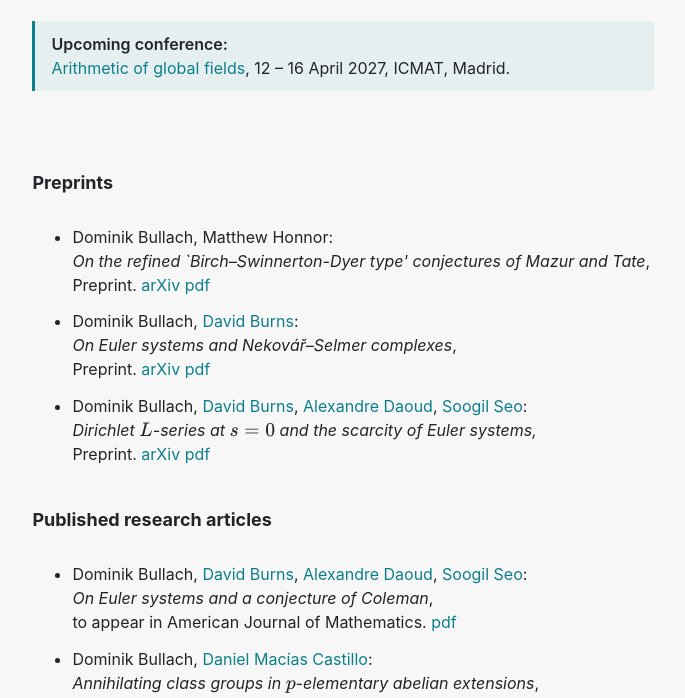
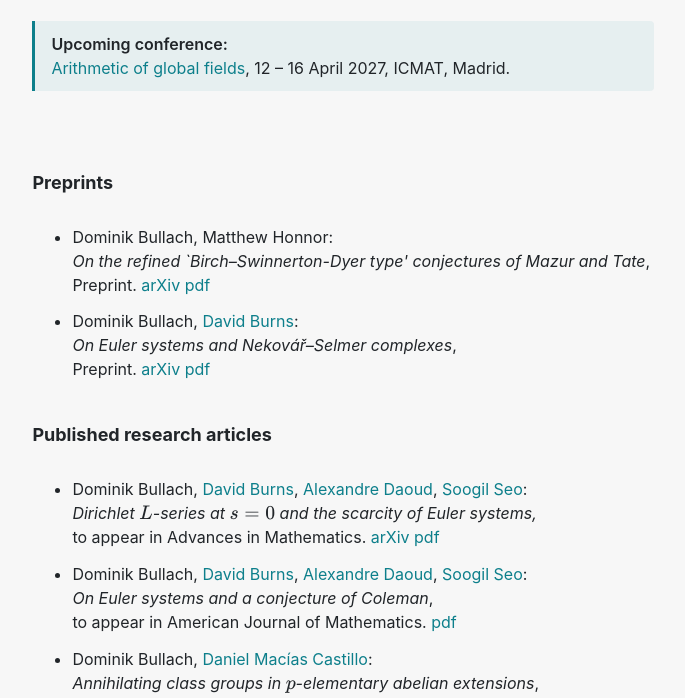
Before and after one commit to dominikbullach/dominikbullach.github.io, a plain HTML site: page index.html in a window 1280 px wide. Shown: the part 478-1176 px from the top of the page, without its empty margins (430-1115 px from the left). Drawn offline with nearby package versions, Linux system fonts and the light colour scheme; some packages are replaced by stand-ins of ours.

Commit message:
Update index.html

```diff
--- a/index.html
+++ b/index.html
@@ -91,21 +91,21 @@
             <a href="https://arxiv.org/abs/2509.13894">arXiv</a>
             <a href="bb.pdf">pdf</a>
             </li>
-      <li>
-      Dominik Bullach, <a href="https://davidburnsmaths.github.io/" >
-      David Burns</a>, <a href="http://www.p-adic.com">Alexandre Daoud</a>, <a href="https://sgseo.yonsei.ac.kr/">Soogil Seo</a>:<br>
-      <i>Dirichlet \(L\)-series at \(s = 0\) and the scarcity of Euler systems,
-      </i><br>
-      Preprint.
-      <a href="https://arxiv.org/abs/2111.14689">arXiv</a>
-      <a href="scarcity.pdf">pdf</a>
-      </li>
       </ul>
 
       <br>
 
       <h6>Published research articles</h6>
       <ul>
+		  <li>
+      Dominik Bullach, <a href="https://davidburnsmaths.github.io/" >
+      David Burns</a>, <a href="http://www.p-adic.com">Alexandre Daoud</a>, <a href="https://sgseo.yonsei.ac.kr/">Soogil Seo</a>:<br>
+      <i>Dirichlet \(L\)-series at \(s = 0\) and the scarcity of Euler systems,
+      </i><br>
+      to appear in Advances in Mathematics.
+      <a href="https://arxiv.org/abs/2111.14689">arXiv</a>
+      <a href="scarcity.pdf">pdf</a>
+      </li>
 		  <li>
       Dominik Bullach, <a href="https://davidburnsmaths.github.io/" >
       David Burns</a>, <a href="http://www.p-adic.com">Alexandre Daoud</a>, <a href="https://sgseo.yonsei.ac.kr/">Soogil Seo</a>:<br>
```
